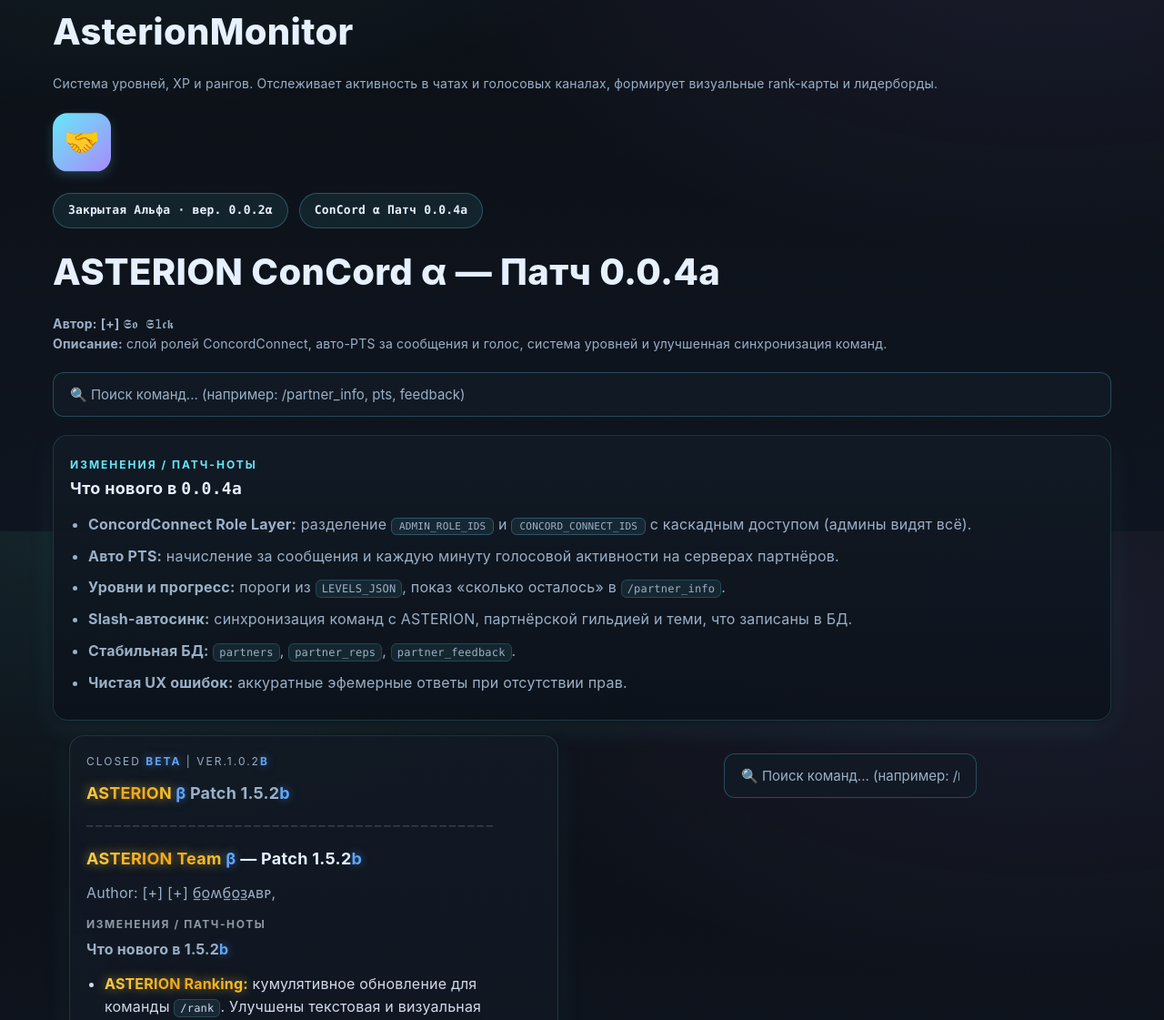
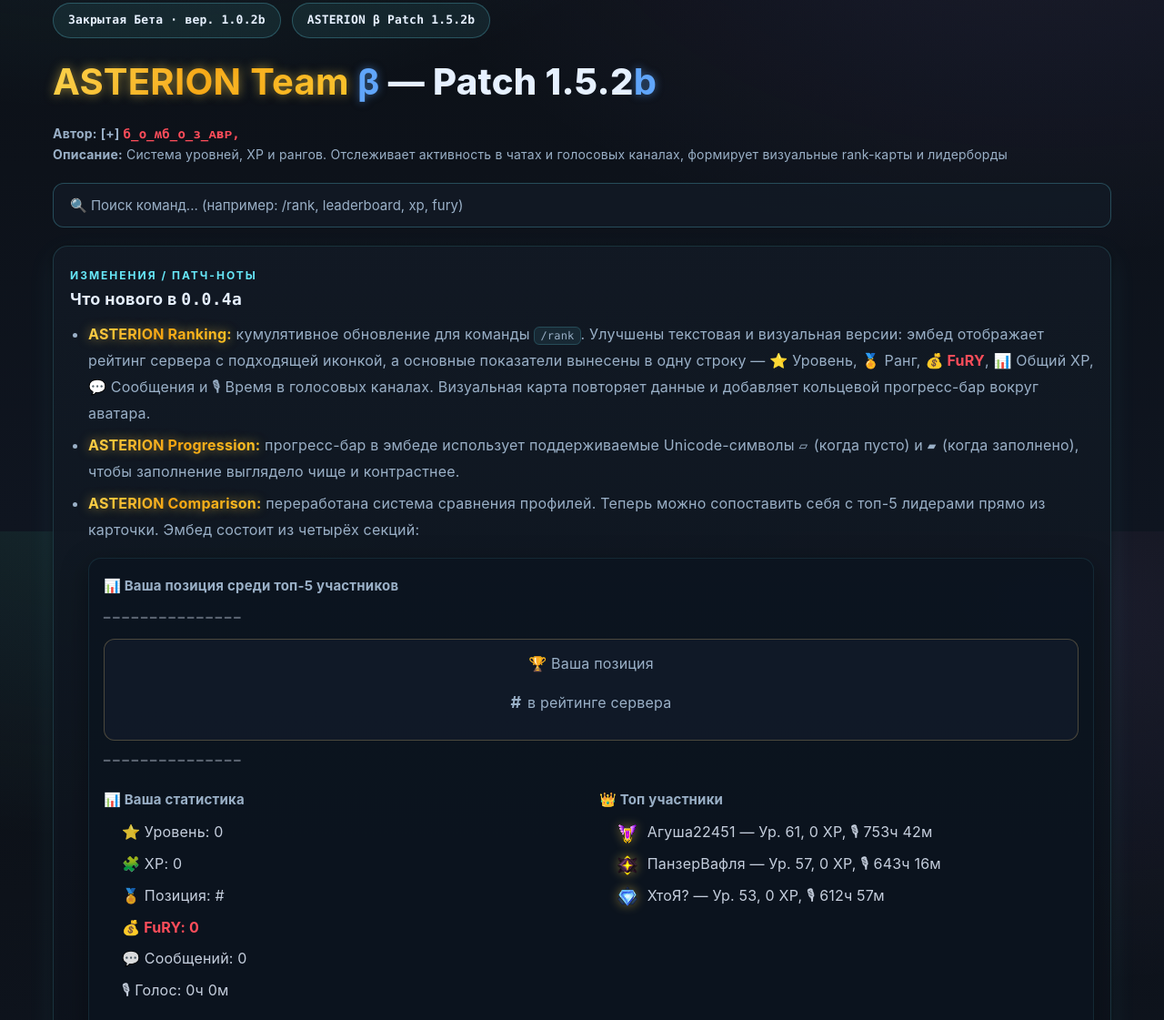
Before and after one commit to raidshadowmc-sudo/ASTERIONBotDocs, a plain HTML site: page monitor.html in a window 1280 px wide. Shown: the part 216-1337 px from the top of the page at 91% size. Drawn offline with Linux system fonts and the light colour scheme.

Commit message:
Revise hero section and patch notes in monitor.html
Updated hero section and patch notes for AsterionMonitor. Modified author details, added new beta version information, and improved search functionality.

```diff
--- a/monitor.html
+++ b/monitor.html
@@ -607,28 +607,21 @@
     <span aria-current="page">AsterionMonitor</span>
   </nav>
 
-  <section class="hero">
+   <section class="hero">
     <div class="bot-icon">📊</div>
-    <h2 class="title">AsterionMonitor</h2>
-    <p class="meta">Система уровней, XP и рангов. Отслеживает активность в чатах и голосовых каналах, формирует визуальные rank-карты и лидерборды.</p>
-  </section>
-
-
-   <section class="hero">
-    <div class="bot-icon">🤝</div>
     <div style="display: flex; gap: 12px; margin-bottom: 16px; flex-wrap: wrap;">
-      <span style="background: rgba(103,232,249,.08); border: 1px solid rgba(103,232,249,.25); padding: 8px 16px; border-radius: 999px; font-size: 13px; font-weight: 600; color: var(--text); font-family: var(--mono);">Закрытая Альфа · вер. 0.0.2α</span>
-      <span style="background: rgba(103,232,249,.08); border: 1px solid rgba(103,232,249,.25); padding: 8px 16px; border-radius: 999px; font-size: 13px; font-weight: 600; color: var(--text); font-family: var(--mono);">ConCord α Патч 0.0.4a</span>
+      <span style="background: rgba(103,232,249,.08); border: 1px solid rgba(103,232,249,.25); padding: 8px 16px; border-radius: 999px; font-size: 13px; font-weight: 600; color: var(--text); font-family: var(--mono);">Закрытая Бета · вер. 1.0.2b</span>
+      <span style="background: rgba(103,232,249,.08); border: 1px solid rgba(103,232,249,.25); padding: 8px 16px; border-radius: 999px; font-size: 13px; font-weight: 600; color: var(--text); font-family: var(--mono);">ASTERION β Patch 1.5.2b</span>
     </div>
-    <h2 class="title">ASTERION ConCord α — Патч 0.0.4a</h2>
+    <h2 class="title"><span class="asterion-gold">ASTERION Team</span> <span class="accent-beta">β</span> — Patch 1.5.2<span class="accent-beta">b</span></h2>
     <p class="meta">
-      <b>Автор:</b> <b>[+]</b> <span style="font-family: var(--mono);">𝕾𝖔 𝕾1𝖈𝖐</span><br/>
-      <b>Описание:</b> слой ролей ConcordConnect, авто-PTS за сообщения и голос, система уровней и улучшенная синхронизация команд.
+      <b>Автор:</b> <b>[+]</b> <span class="fury-text", style="font-family: var(--mono);">б̲о̲ʍб̲о̲з̲ᴀʙᴩ,</span><br/>
+      <b>Описание:</b> Система уровней, XP и рангов. Отслеживает активность в чатах и голосовых каналах, формирует визуальные rank-карты и лидерборды
     </p>
   </section>
 
   <div class="search-box">
-    <input type="text" id="searchInput" placeholder="🔍 Поиск команд... (например: /partner_info, pts, feedback)">
+    <input type="text" id="searchInput" placeholder="🔍 Поиск команд... (например: /rank, leaderboard, xp, fury)">
   </div>
 
   <div class="grid">
@@ -636,30 +629,10 @@
       <span class="kicker">ИЗМЕНЕНИЯ / ПАТЧ-НОТЫ</span>
       <h3>Что нового в <span style="font-family: var(--mono);">0.0.4a</span></h3>
       <ul class="muted" style="line-height: 1.8;">
-        <li><b>ConcordConnect Role Layer:</b> разделение <span style="background: rgba(103,232,249,.08); border: 1px solid rgba(103,232,249,.25); padding: 2px 8px; border-radius: 6px; font-family: var(--mono); font-size: 11px;">ADMIN_ROLE_IDS</span> и <span style="background: rgba(103,232,249,.08); border: 1px solid rgba(103,232,249,.25); padding: 2px 8px; border-radius: 6px; font-family: var(--mono); font-size: 11px;">CONCORD_CONNECT_IDS</span> с каскадным доступом (админы видят всё).</li>
-        <li><b>Авто PTS:</b> начисление за сообщения и каждую минуту голосовой активности на серверах партнёров.</li>
-        <li><b>Уровни и прогресс:</b> пороги из <code class="inline">LEVELS_JSON</code>, показ «сколько осталось» в <code class="inline">/partner_info</code>.</li>
-        <li><b>Slash-автосинк:</b> синхронизация команд с ASTERION, партнёрской гильдией и теми, что записаны в БД.</li>
-        <li><b>Стабильная БД:</b> <code class="inline">partners</code>, <code class="inline">partner_reps</code>, <code class="inline">partner_feedback</code>.</li>
-        <li><b>Чистая UX ошибок:</b> аккуратные эфемерные ответы при отсутствии прав.</li>
-      </ul>
-    </article>
-
-  <section class="patch-section">
-    <article class="card patch-card">
-      <div class="patch-content">
-        <p class="patch-status">Closed <span class="accent-beta">Beta</span> | ver.1.0.2<span class="accent-beta">β</span></p>
-        <p class="patch-version"><span class="asterion-gold">ASTERION</span> <span class="accent-beta">β</span> Patch 1.5.2<span class="accent-beta">b</span></p>
-        <div class="patch-line">────────────────────────────────────────────</div>
-        <h3 class="patch-title"><span class="asterion-gold">ASTERION Team</span> <span class="accent-beta">β</span> — Patch 1.5.2<span class="accent-beta">b</span></h3>
-        <p class="patch-author">Author: [+] [+] б̲о̲ʍб̲о̲з̲ᴀʙᴩ,</p>
-        <h4 class="patch-subtitle">ИЗМЕНЕНИЯ / ПАТЧ-НОТЫ</h4>
-        <p class="patch-subheading">Что нового в 1.5.2<span class="accent-beta">b</span></p>
-        <ul class="patch-list">
           <li><span class="asterion-gold">ASTERION Ranking:</span> кумулятивное обновление для команды <code class="inline">/rank</code>. Улучшены текстовая и визуальная версии: эмбед отображает рейтинг сервера с подходящей иконкой, а основные показатели вынесены в одну строку — ⭐ Уровень, 🏅 Ранг, <span class="fury-text">💰 FuRY</span>, 📊 Общий XP, 💬 Сообщения и 🎙 Время в голосовых каналах. Визуальная карта повторяет данные и добавляет кольцевой прогресс-бар вокруг аватара.</li>
           <li><span class="asterion-gold">ASTERION Progression:</span> прогресс-бар в эмбеде использует поддерживаемые Unicode-символы <span class="progress-symbol">▱</span> (когда пусто) и <span class="progress-symbol">▰</span> (когда заполнено), чтобы заполнение выглядело чище и контрастнее.</li>
           <li><span class="asterion-gold">ASTERION Comparison:</span> переработана система сравнения профилей. Теперь можно сопоставить себя с топ-5 лидерами прямо из карточки. Эмбед состоит из четырёх секций:
-            <div class="comparison-demo">
+                        <div class="comparison-demo">
               <p class="comparison-heading">📊 Ваша позиция среди топ-5 участников</p>
               <div class="patch-line bold">━━━━━━━━━━━━━━━</div>
               <div class="position-card">
@@ -696,15 +669,7 @@
               </ul>
             </div>
           </li>
-        </ul>
-          <li class="patch-footer"> Полировка UI/UX: теперь выдаваемое через Pillow изображение — <span class="ok-text">корректно</span>. Нет никаких съездов и наслоения. Остался лишь маленький баг с ID пользователя под аватаром — исправим в следующем патче.</li>
-      </div>
     </article>
-  </section>
-
-  <div class="search-box">
-    <input type="text" id="searchInput" placeholder="🔍 Поиск команд... (например: /rank, leaderboard, xp, fury)">
-  </div>
 
   <div class="grid">
     <article class="card cmd-card" data-keywords="rank ранг профиль уровень карточка leaderboard лидерборд stats статистика help помощь">
```
